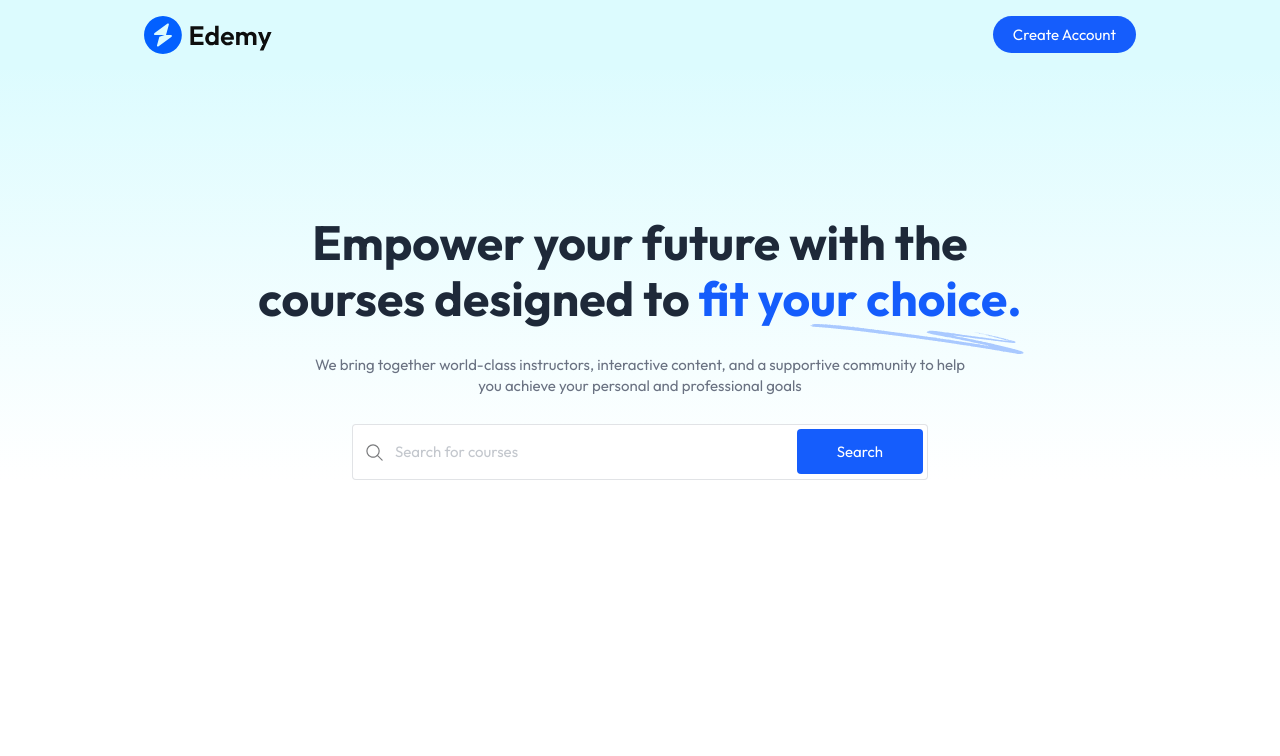
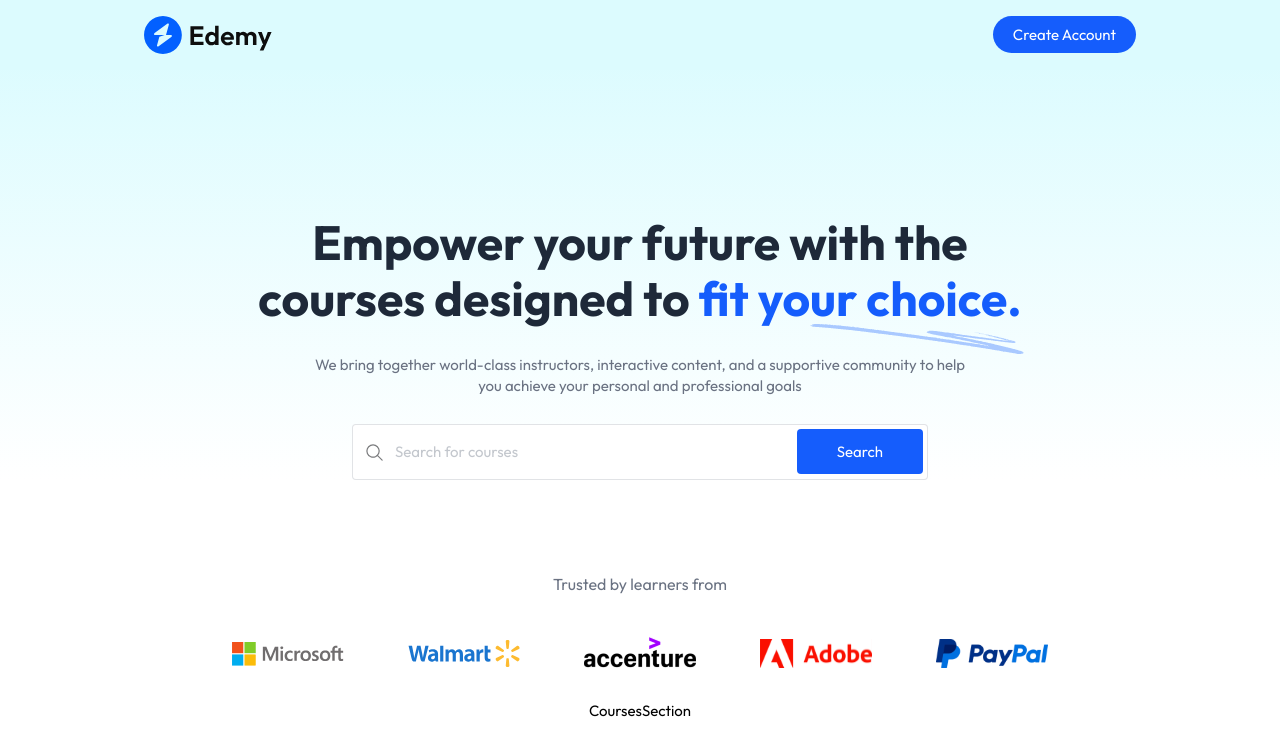
Before and after one commit to ChathupaS/SriLearnAcademy, a React (Vite) app in the folder client/: page / in a window 1280 px wide. Shown: the top 756 px of the page. Built offline with nearby package versions, Linux system fonts and the light colour scheme; no server answers; a web font is replaced by a local one.

Commit message:
companies section

```diff
--- a/client/src/components/student/Companies.tsx
+++ b/client/src/components/student/Companies.tsx
@@ -1,9 +1,24 @@
-import React from "react";
+import { assets } from "../../assets/assets";
 
 const Companies = () => {
   return (
-    <div>
-      <h1>Companies</h1>
+    <div className="pt-16">
+      <p className="text-base text-gray-500">Trusted by learners from</p>
+      <div className="flex flex-wrap items-center justify-center gap-6 md:gap-16 md:mt-10 mt-5">
+        <img
+          src={assets.microsoft_logo}
+          alt="Microsoft"
+          className="w-20 md:w-28"
+        />
+        <img src={assets.walmart_logo} alt="Walmart" className="w-20 md:w-28" />
+        <img
+          src={assets.accenture_logo}
+          alt="Accenture"
+          className="w-20 md:w-28"
+        />
+        <img src={assets.adobe_logo} alt="Microsoft" className="w-20 md:w-28" />
+        <img src={assets.paypal_logo} alt="Paypal" className="w-20 md:w-28" />
+      </div>
     </div>
   );
 };
--- a/client/src/pages/student/Home.tsx
+++ b/client/src/pages/student/Home.tsx
@@ -1,9 +1,13 @@
+import Companies from "../../components/student/Companies";
+import CoursesSection from "../../components/student/CoursesSection";
 import Hero from "../../components/student/Hero";
 
 const Home = () => {
   return (
-    <div className="flex flex-col iterms-center space=y=7 text-center">
+    <div className="flex flex-col iterms-center space-y-7 text-center">
       <Hero />
+      <Companies />
+      <CoursesSection />
     </div>
   );
 };
```
